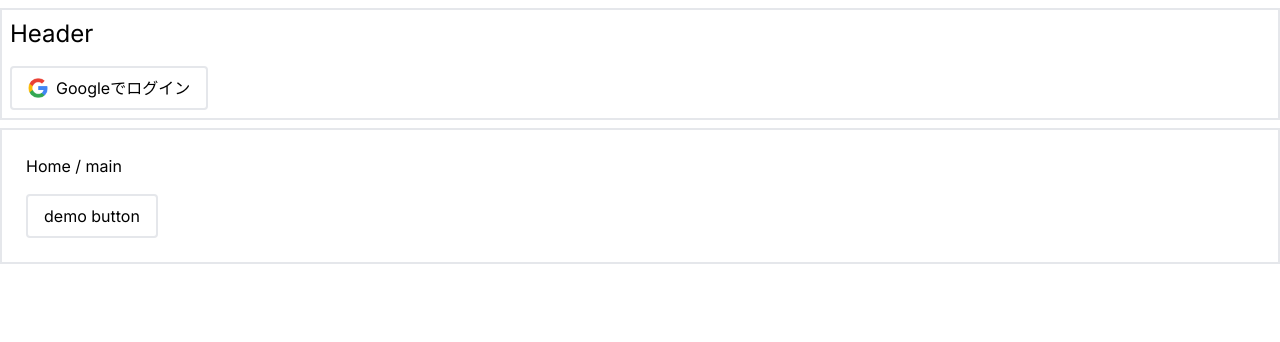
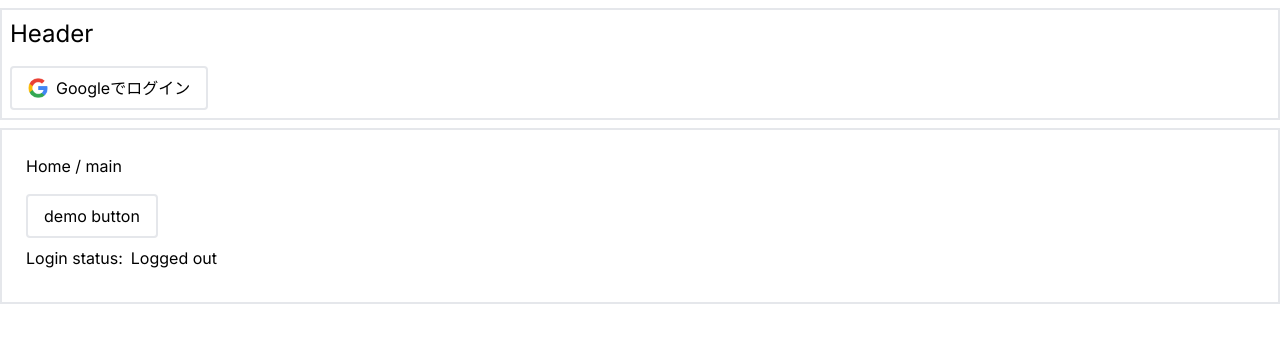
Before and after one commit to kouichi-hoshi/demo-app, a Next.js app: page / in a window 1280 px wide. Shown: the top 342 px of the page. Built offline with nearby package versions, Linux system fonts and the light colour scheme; no server answers.

Commit message:
next.configにFirebaseの設定追加：ログインステータスをチェックするコンポーネント追加

```diff
--- a/next.config.mjs
+++ b/next.config.mjs
@@ -1,4 +1,15 @@
 /** @type {import('next').NextConfig} */
-const nextConfig = {};
+const nextConfig = {
+  images: {
+    remotePatterns: [
+      {
+        protocol: 'https',
+        hostname: process.env.NEXT_PUBLIC_FIREBASE_IMG_HOSTNAME,
+        port: '',
+        pathname: process.env.NEXT_PUBLIC_FIREBASE_IMG_PATHNAME,
+      },
+    ],
+  },
+};
 
 export default nextConfig;
--- /dev/null
+++ b/src/app/_components/LoginStatus/index.tsx
@@ -0,0 +1,14 @@
+'use client'
+
+import { useAuthStateListener } from '@/_provider/FirebaseProvider'
+
+export default function LoginStatus() {
+  const auth = useAuthStateListener()
+
+  return (
+    <dl className='my-2 flex gap-2'>
+      <dt>Login status:</dt>
+      {auth ? <dd>Logged in</dd> : <dd>Logged out</dd>}
+    </dl>
+  )
+}
--- a/src/app/page.tsx
+++ b/src/app/page.tsx
@@ -1,9 +1,12 @@
+import LoginStatus from '@/_components/LoginStatus'
+
 export default function Home() {
   return (
     <main className='p-4'>
       <section>
         <h1 className='mb-4'>Home / main</h1>
         <button className='button'>demo button</button>
+        <LoginStatus />
       </section>
     </main>
   )
```
